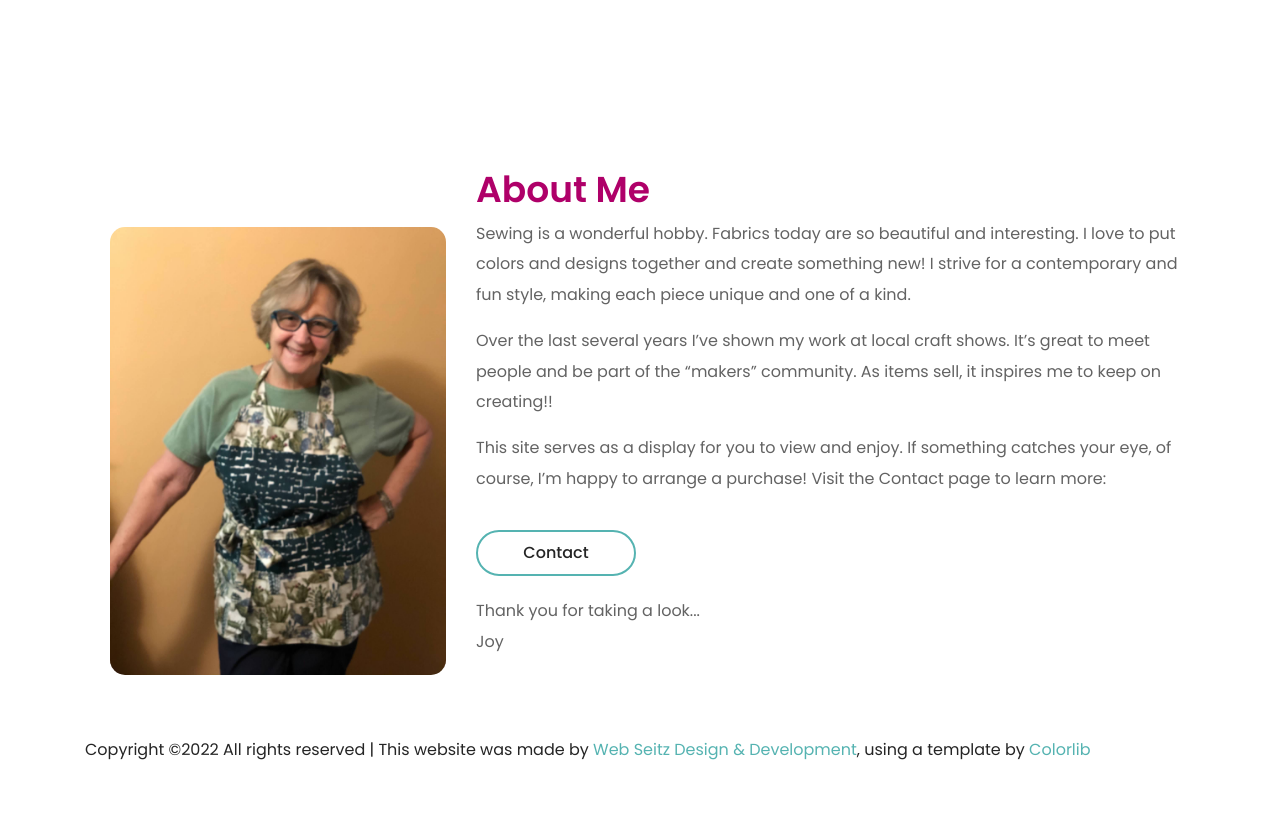
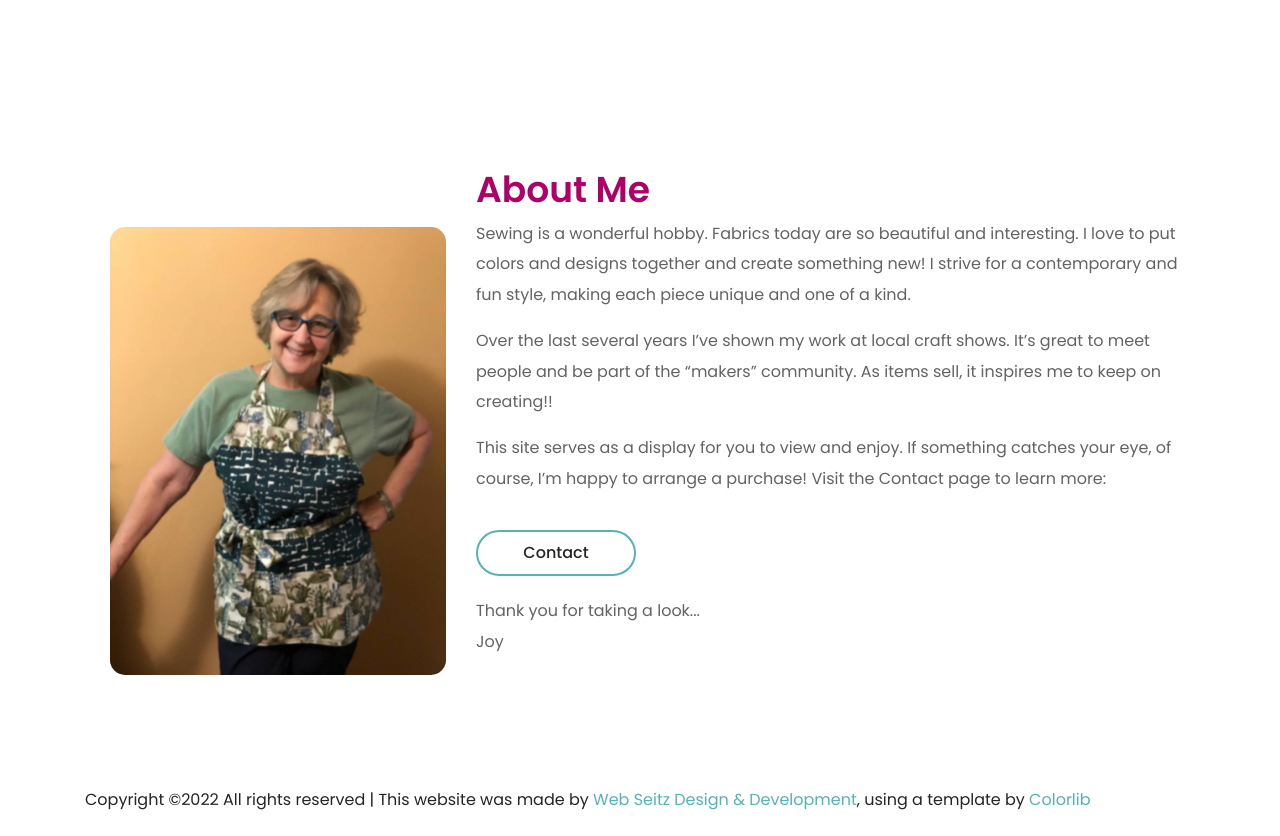
Before and after one commit to djoseitz/joy-loves-2-sew, a website: page index.html in a window 1280 px wide. Shown: the part 861-1697 px from the top of the page. Before the commit the page ends 1647 px from the top, so only its background shows below. Drawn offline with Linux system fonts and the light colour scheme.

Commit message:
adjust positioning of About Me section

```diff
--- a/index.html
+++ b/index.html
@@ -90,7 +90,7 @@
     <!-- Welcome Area End -->
 
     <!-- About Area Start -->
-    <div class="about-me-area section-padding-80-0 clearfix" id="about">
+    <div class="about-me-area section-padding-80-50 clearfix" id="about">
       <div class="container">
           <div class="row align-items-center">
                   <div class="about-me-content mb-80">
```
